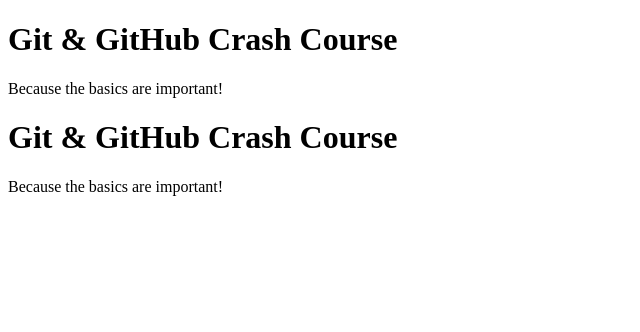
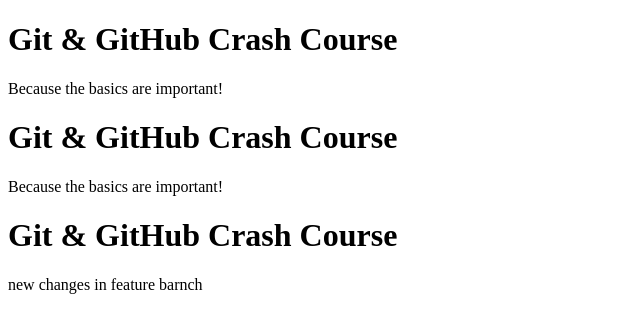
Before and after one commit to muthuavgrk/GitHubActionsTheCompleteGuideDemo, a plain HTML site: page index.html in a window 1280 px wide. Shown: the whole page, without its empty margins (0-640 px from the left). Drawn offline with Linux system fonts and the light colour scheme.

Commit message:
changes in feature branch

```diff
--- a/index.html
+++ b/index.html
@@ -14,4 +14,8 @@
     <h1>Git & GitHub Crash Course</h1>
     <p>Because the basics are important!</p>
   </body>
+  <body>
+    <h1>Git & GitHub Crash Course</h1>
+    <p>new changes in feature barnch</p>
+  </body>
 </html>
```
